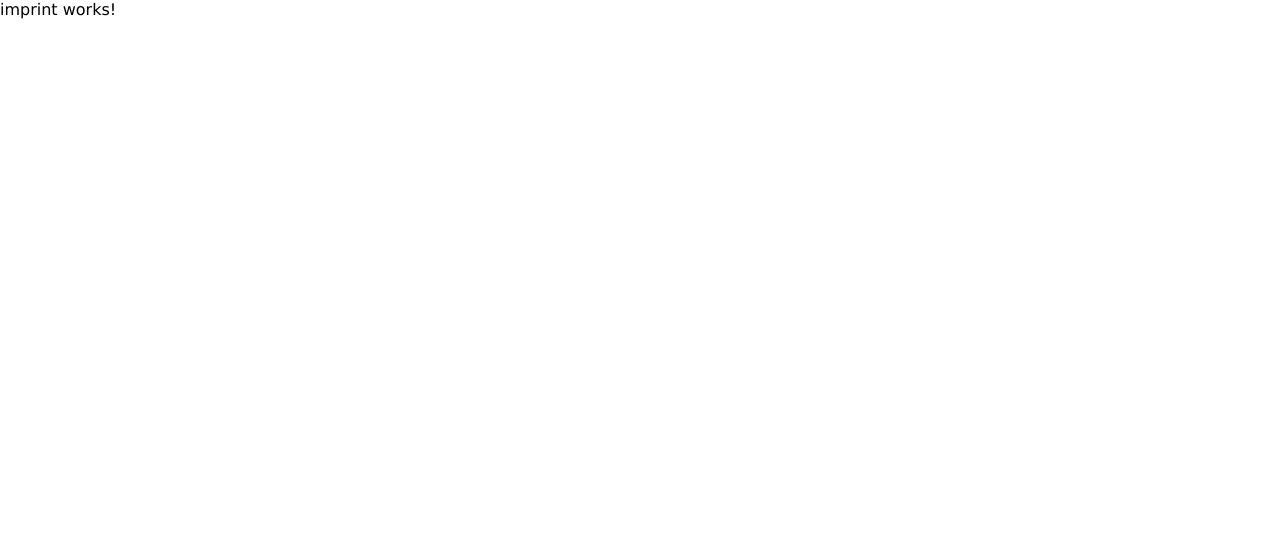
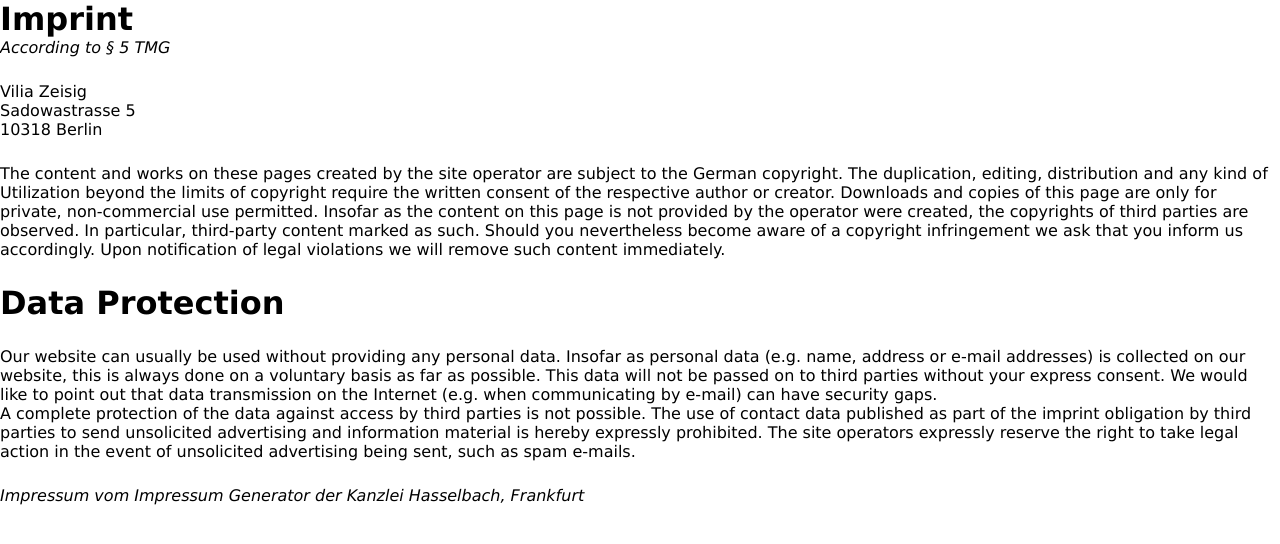
Before and after one commit to ViliaZ/join-kanbanBoard, an Angular app: page /imprint in a window 1280 px wide. Shown: the top 544 px of the page. Built offline with nearby package versions, Linux system fonts and the light colour scheme.

Commit message:
imprint page filled

```diff
--- a/src/app/app-routing.module.ts
+++ b/src/app/app-routing.module.ts
@@ -13,7 +13,6 @@ const routes: Routes = [
   { path: 'imprint', component: ImprintComponent },
   { path: 'board', component: BoardComponent },
   { path: 'backlog', component: BacklogComponent },
-
 ];
 
 @NgModule({
--- a/src/app/imprint/imprint.component.html
+++ b/src/app/imprint/imprint.component.html
@@ -1 +1,33 @@
-<p>imprint works!</p>
+<h1 class="title">Imprint</h1>
+
+
+    <i>According to § 5 TMG</i><br>
+    <p>
+    Vilia Zeisig<br>
+    Sadowastrasse 5<br>
+    10318 Berlin<br>
+    </p>
+<p>
+    The content and works on these pages created by the site operator are subject to the German copyright. The
+    duplication, editing, distribution and any kind of Utilization beyond the limits of copyright require the written
+    consent of the respective author or creator. Downloads and copies of this page are only for private, non-commercial
+    use permitted. Insofar as the content on this page is not provided by the operator were created, the copyrights of
+    third parties are observed. In particular, third-party content marked as such. Should you nevertheless become aware
+    of a copyright infringement we ask that you inform us accordingly. Upon notification of legal violations we will
+    remove such content immediately.<br>
+</p>
+
+    <h1>Data Protection</h1>
+<p>
+    Our website can usually be used without providing any personal data. Insofar as personal data (e.g. name, address or
+    e-mail addresses) is collected on our website, this is always done on a voluntary basis as far as possible. This
+    data will not be passed on to third parties without your express consent. We would like to point out that data
+    transmission on the Internet (e.g. when communicating by e-mail) can have security gaps.<br>
+    A complete protection of the data against access by third parties is not possible. The use of contact data published as part of the imprint
+    obligation by third parties to send unsolicited advertising and information material is hereby expressly prohibited.
+    The site operators expressly reserve the right to take legal action in the event of unsolicited advertising being
+    sent, such as spam e-mails.<br>
+<p>
+<p>
+    <i>Impressum vom Impressum Generator der Kanzlei Hasselbach, Frankfurt</i>
+</p>
--- a/src/app/imprint/imprint.component.scss
+++ b/src/app/imprint/imprint.component.scss
@@ -0,0 +1,8 @@
+p{
+    margin-top: 25px;
+    margin-bottom: 25px;
+}
+
+.title{
+    margin-bottom: 0rem!important;
+}
--- a/src/styles.scss
+++ b/src/styles.scss
@@ -13,12 +13,13 @@
 }
 
 h1{
-    font-family:'Courier New', Courier, monospace;
     font-size: 32px;
+    margin-bottom: 1rem;
 }
+
 h2{
-    font-family:'Courier New', Courier, monospace;
     font-size: 22px;
+    margin-bottom: 1rem;
 }
 
 .flex-c-c{
```
